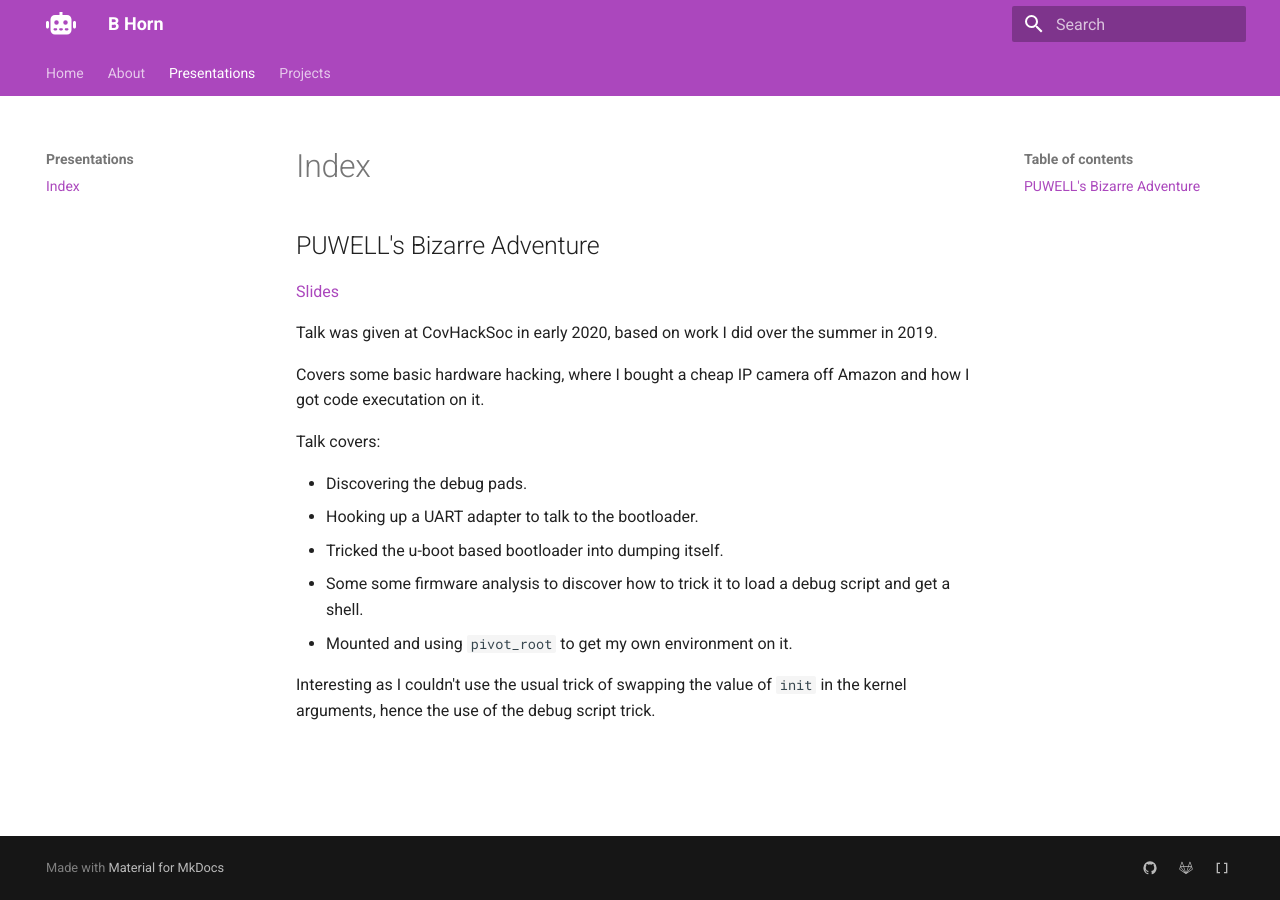
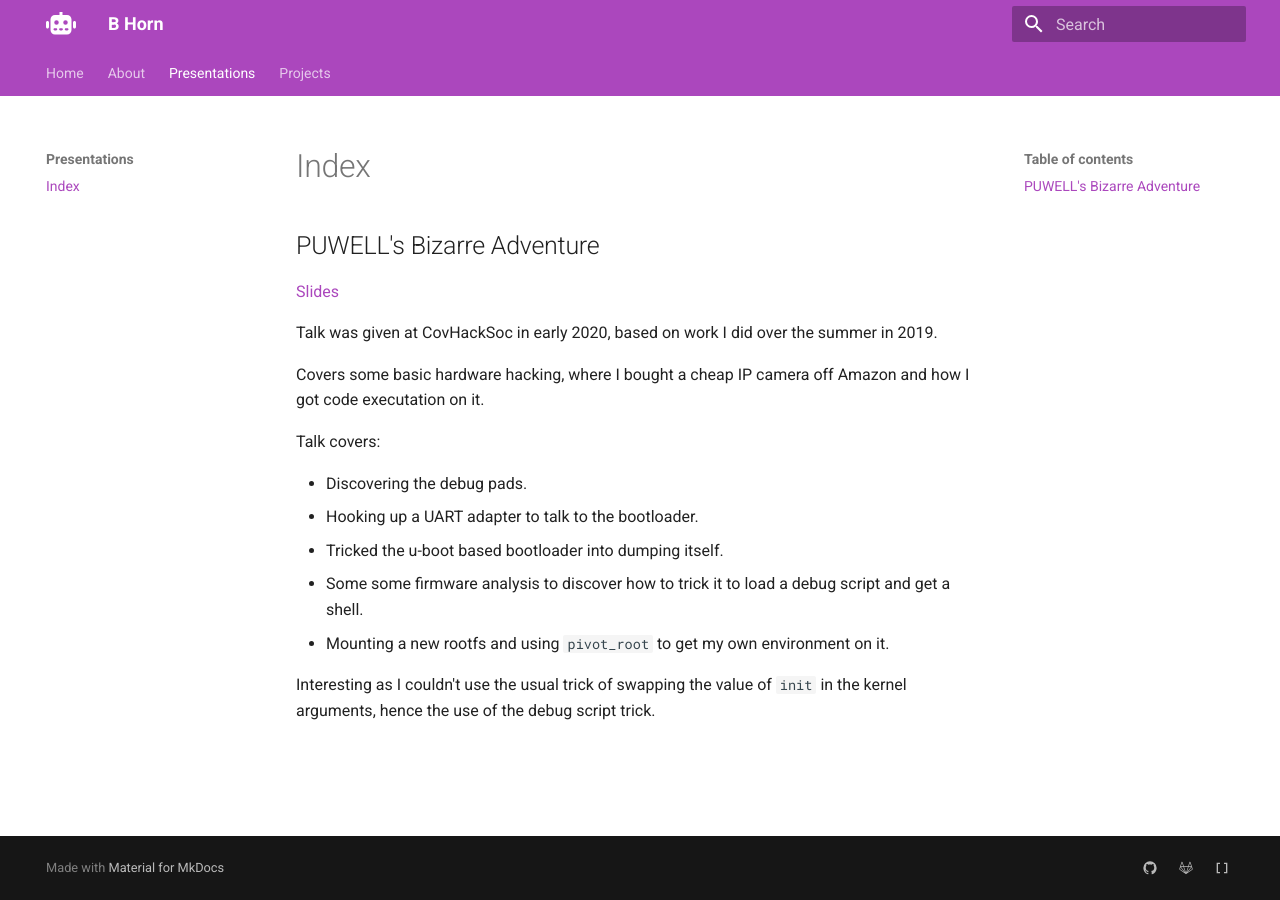
Before and after one commit to bahorn/b.horn.uk, an MkDocs documentation site: the page built from docs/presentations/index.md, in a window 1280 px wide. Built offline with MkDocs 1.6.1 and Material for MkDocs 9.7.7, drawn with Linux system fonts in a browser that asks for light colours; nearby versions of some CDN libraries.

Commit message:
fixing typo

```diff
--- a/docs/presentations/index.md
+++ b/docs/presentations/index.md
@@ -12,6 +12,6 @@ Talk covers:
 * Hooking up a UART adapter to talk to the bootloader.
 * Tricked the u-boot based bootloader into dumping itself.
 * Some some firmware analysis to discover how to trick it to load a debug script and get a shell.
-* Mounted and using `pivot_root` to get my own environment on it.
+* Mounting a new rootfs and using `pivot_root` to get my own environment on it.
 
 Interesting as I couldn't use the usual trick of swapping the value of `init` in the kernel arguments, hence the use of the debug script trick.
```
